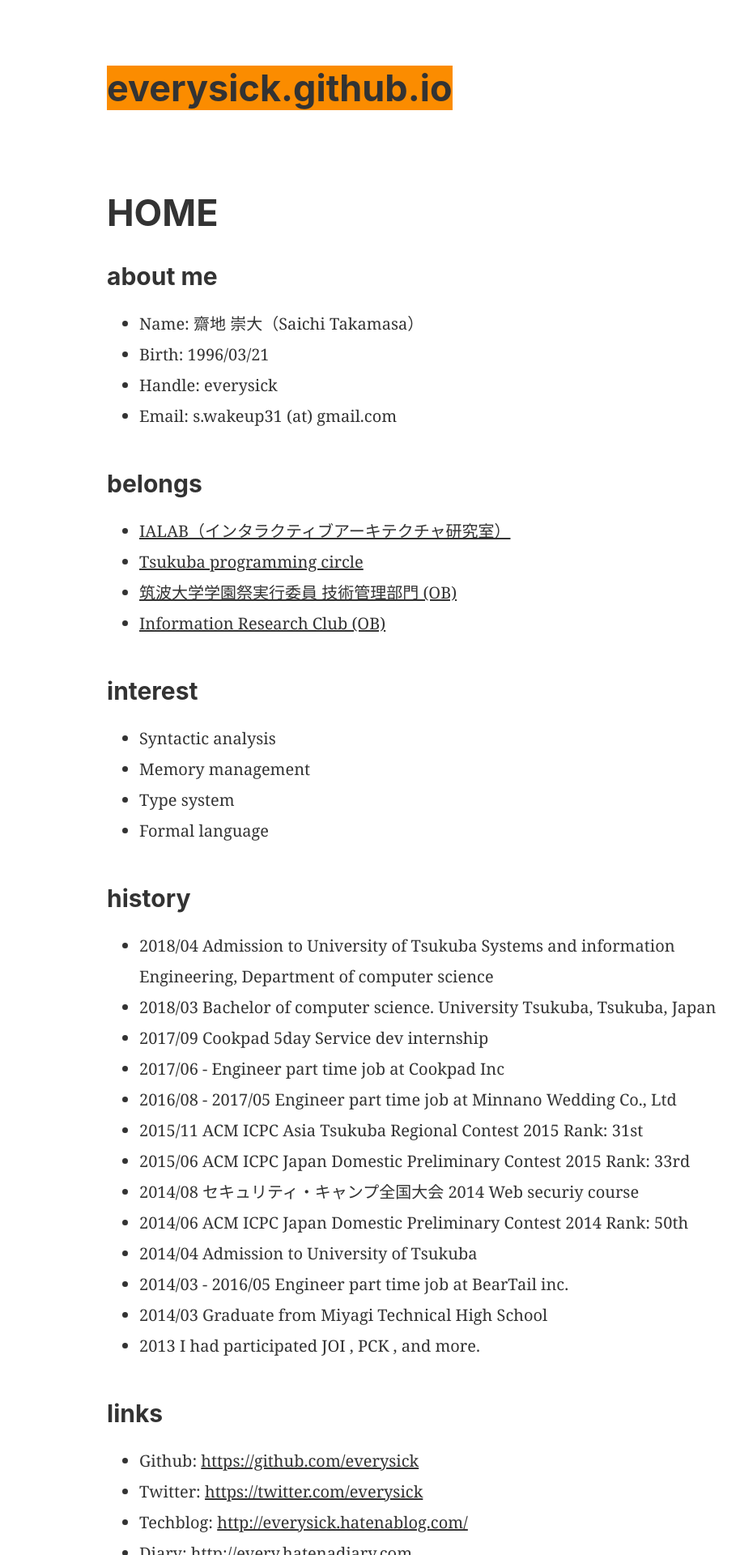
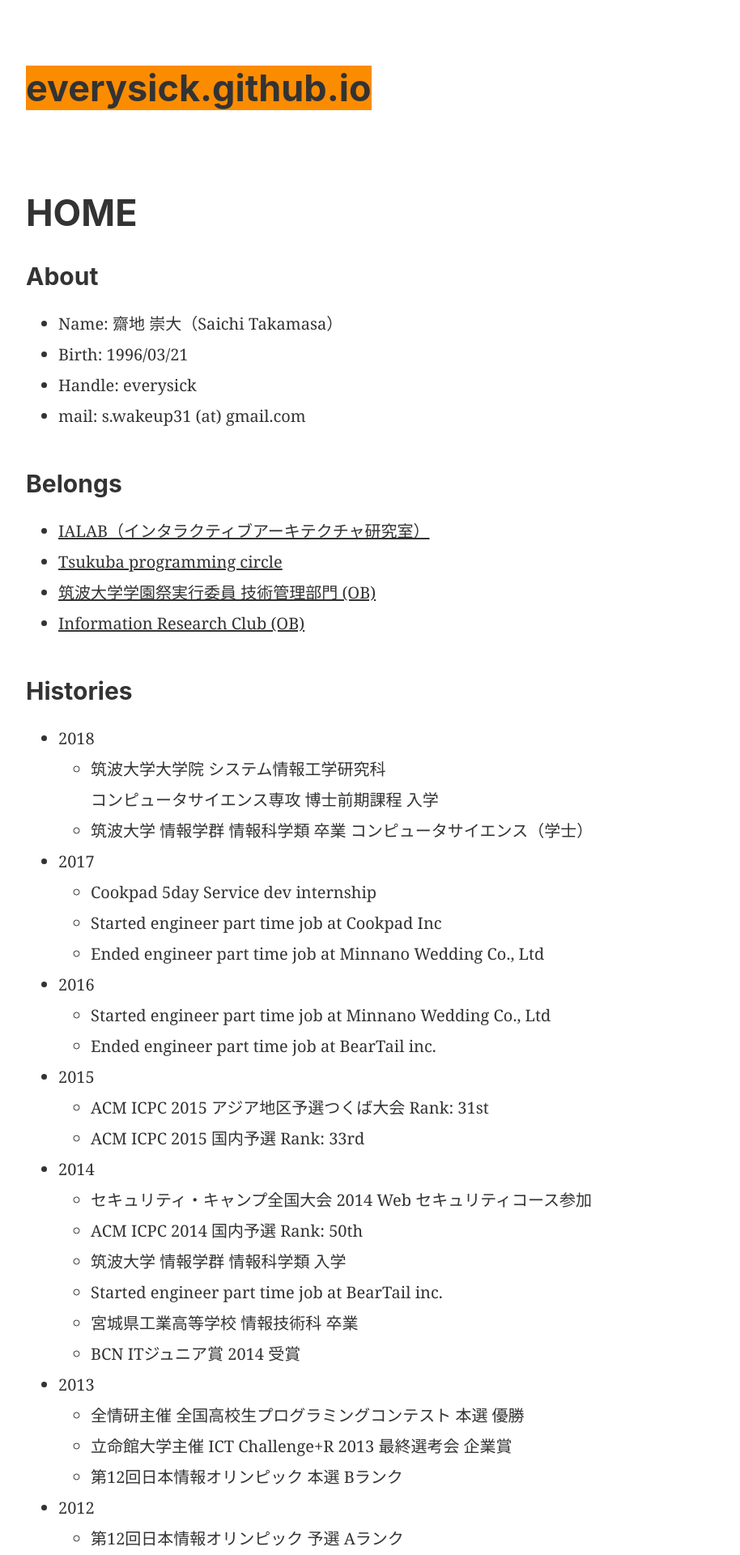
Before and after one commit to s4ichi/s4ichi.github.io, a Jekyll site: the page built from index.md, in a window 1280 px wide. Shown: the top 1920 px of the page at 81% size, without its empty margins (128-1042 px from the left). Built offline with Jekyll 4.4.1, drawn with Linux system fonts in a browser that asks for light colours; our own code applies the rules of GitHub Pages for plain Markdown files; comment, search, counter and statistics services are not loaded; some of the changed text lies outside the part shown.

Commit message:
Update content

```diff
--- a/_static/app.css
+++ b/_static/app.css
@@ -6,7 +6,7 @@
 html {
   font-size: 16px;
   line-height: 1.6;
-  font-family: Georgia, Cambria, "Times New Roman", Times, "Yu Mincho", "YuMincho", "Hiragino Mincho ProN", serif, "Apple Color Emoji", "Segoe UI Emoji", "Segoe UI Symbol";
+  font-family: Cambria, "Times New Roman", Times, "Yu Mincho", "YuMincho", "Hiragino Mincho ProN", serif, "Apple Color Emoji", "Segoe UI Emoji", "Segoe UI Symbol";
 }
 
 html[lang="ja"] {
@@ -170,5 +170,5 @@
 }
 
 .measure-wide {
-    max-width: 40em;
+    max-width: 50em;
 }
--- a/index.md
+++ b/index.md
@@ -1,47 +1,70 @@
 # HOME
 
-## about me
+## About
 - Name: 齋地 崇大（Saichi Takamasa）
 - Birth: 1996/03/21
 - Handle: everysick
-- Email: s.wakeup31 (at) gmail.com
+- mail: s.wakeup31 (at) gmail.com
 
-## belongs
+## Belongs
 
 - [IALAB（インタラクティブアーキテクチャ研究室）](https://www.ialab.cs.tsukuba.ac.jp/)
 - [Tsukuba programming circle](http://conclave.cs.tsukuba.ac.jp/tpc/)
 - [筑波大学学園祭実行委員 技術管理部門 (OB)](http://www.sohosai.tsukuba.ac.jp/)
 - [Information Research Club (OB)](http://www.irc.hira-tech.net/)
 
-## interest
+## Histories
 
-- Syntactic analysis
-- Memory management
-- Type system
-- Formal language
+- 2018
+  - 筑波大学大学院 システム情報工学研究科 <br> コンピュータサイエンス専攻 博士前期課程 入学
+  - 筑波大学 情報学群 情報科学類 卒業 コンピュータサイエンス（学士）
+- 2017
+  - Cookpad 5day Service dev internship
+  - Started engineer part time job at Cookpad Inc
+  - Ended engineer part time job at Minnano Wedding Co., Ltd
+- 2016
+  - Started engineer part time job at Minnano Wedding Co., Ltd
+  - Ended engineer part time job at BearTail inc.
+- 2015
+  - ACM ICPC 2015 アジア地区予選つくば大会 Rank: 31st
+  - ACM ICPC 2015 国内予選 Rank: 33rd
+- 2014
+  - セキュリティ・キャンプ全国大会 2014 Web セキュリティコース参加
+  - ACM ICPC 2014 国内予選 Rank: 50th
+  - 筑波大学 情報学群 情報科学類 入学
+  - Started engineer part time job at BearTail inc.
+  - 宮城県工業高等学校 情報技術科 卒業
+  - BCN ITジュニア賞 2014 受賞
+- 2013
+  - 全情研主催 全国高校生プログラミングコンテスト 本選 優勝
+  - 立命館大学主催 ICT Challenge+R 2013 最終選考会 企業賞
+  - 第12回日本情報オリンピック 本選 Bランク
+- 2012
+  - 第12回日本情報オリンピック 予選 Aランク
+  - 全情研主催 全国高校生プログラミングコンテスト 本選 全国5位
+  - 会津大学主催 パソコン甲子園2012 プログラミング部門 全国8位 入賞
+  - 第11回日本情報オリンピック 本選 Bランク
+  - BCN ITジュニア賞 2012 受賞
+- 2011
+  - 第11回日本情報オリンピック 予選 Bランク
+  - 全情研主催 全国高校生プログラミングコンテスト 本選 優勝
 
-## history
+## Thesis
 
-- 2018/04 Admission to University of Tsukuba
-  Systems and information Engineering, Department of computer science
-- 2018/03 Bachelor of computer science. University Tsukuba, Tsukuba, Japan
-- 2017/09 Cookpad 5day Service dev internship
-- 2017/06 - Engineer part time job at Cookpad Inc
-- 2016/08 - 2017/05 Engineer part time job at Minnano Wedding Co., Ltd
-- 2015/11 ACM ICPC Asia Tsukuba Regional Contest 2015 Rank: 31st
-- 2015/06 ACM ICPC Japan Domestic Preliminary Contest 2015 Rank: 33rd
-- 2014/08 セキュリティ・キャンプ全国大会 2014 Web securiy course
-- 2014/06 ACM ICPC Japan Domestic Preliminary Contest 2014 Rank: 50th
-- 2014/04 Admission to University of Tsukuba
-- 2014/03 - 2016/05 Engineer part time job at BearTail inc.
-- 2014/03 Graduate from Miyagi Technical High School
-- 2013 I had participated JOI , PCK , and more.
+- 齋地崇大<br>
+  『手続き型動的型付け言語に対するリージョン推論の導入』<br>
+  平成29年度 筑波大学 情報学群 情報科学類 卒業研究論文
 
-## links
+## Poster, Talk
 
-- Github: [https://github.com/everysick]()
-- Twitter: [https://twitter.com/everysick]()
-- Techblog: [http://everysick.hatenablog.com/]()
-- Diary: [http://every.hatenadiary.com]()
-- Speaker deck: [https://speakerdeck.com/everysick]()
-- Facebook: [http://www.facebook.com/takamasa.saichi]()
+- 齋地崇大, 前田敦司<br>
+  『手続き型動的型付け言語に対するリージョン推論の導入』<br>
+  プログラミングおよびプログラミング言語ワークショップ（PPL2018, カテゴリ3 ポスター発表）
+
+## Links
+
+- GitHub: [https://github.com/everysick](https://github.com/everysick)
+- Twitter: [https://twitter.com/everysick](https://twitter.com/everysick)
+- Blog: [http://everysick.hatenablog.com/](http://everysick.hatenablog.com/)
+- Speakerdeck: [https://speakerdeck.com/everysick](https://speakerdeck.com/everysick)
+- Facebook: [https://www.facebook.com/takamasa.saichi](https://www.facebook.com/takamasa.saichi)
```
Also changed, not shown: static/app.css.
